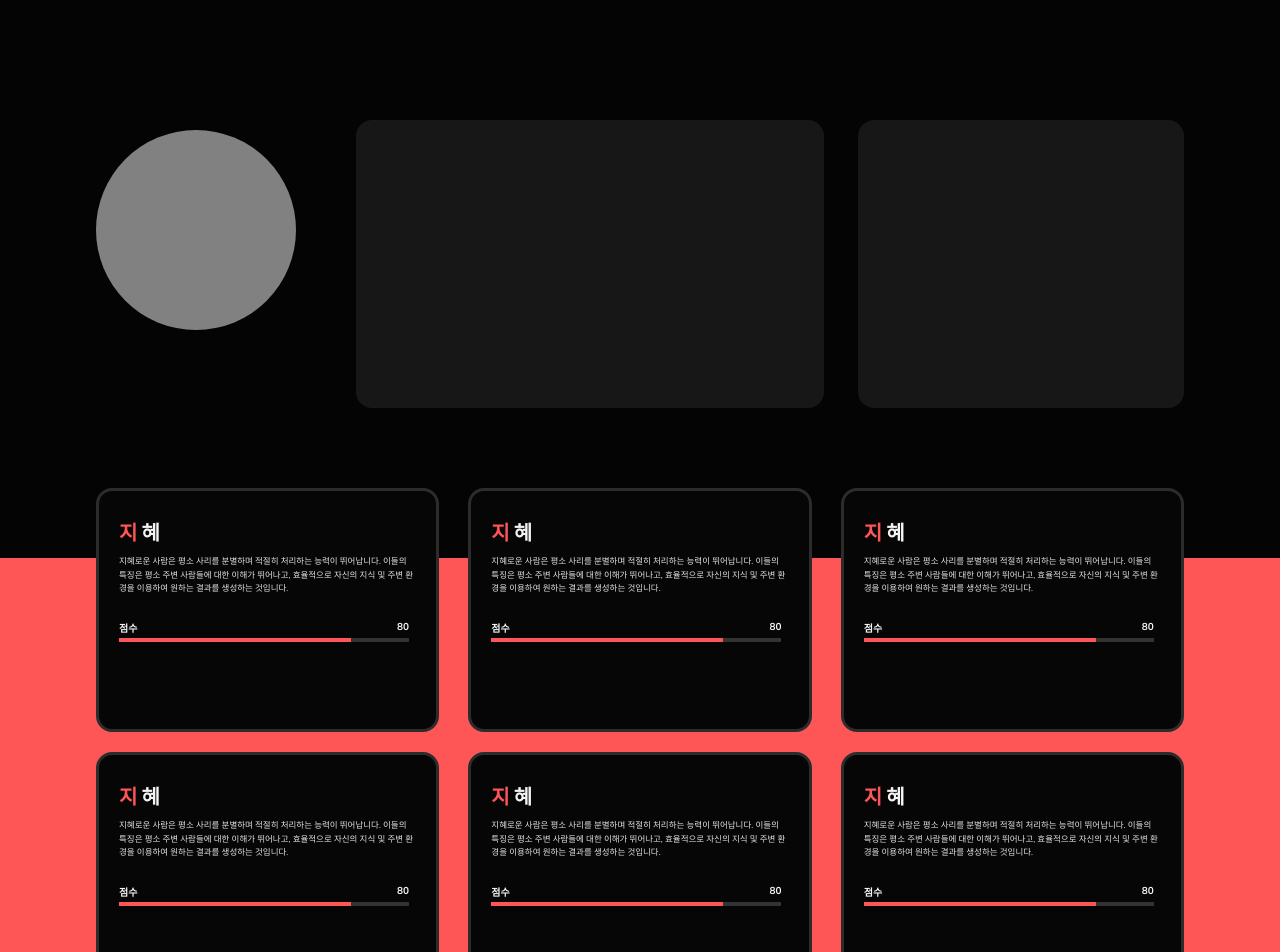
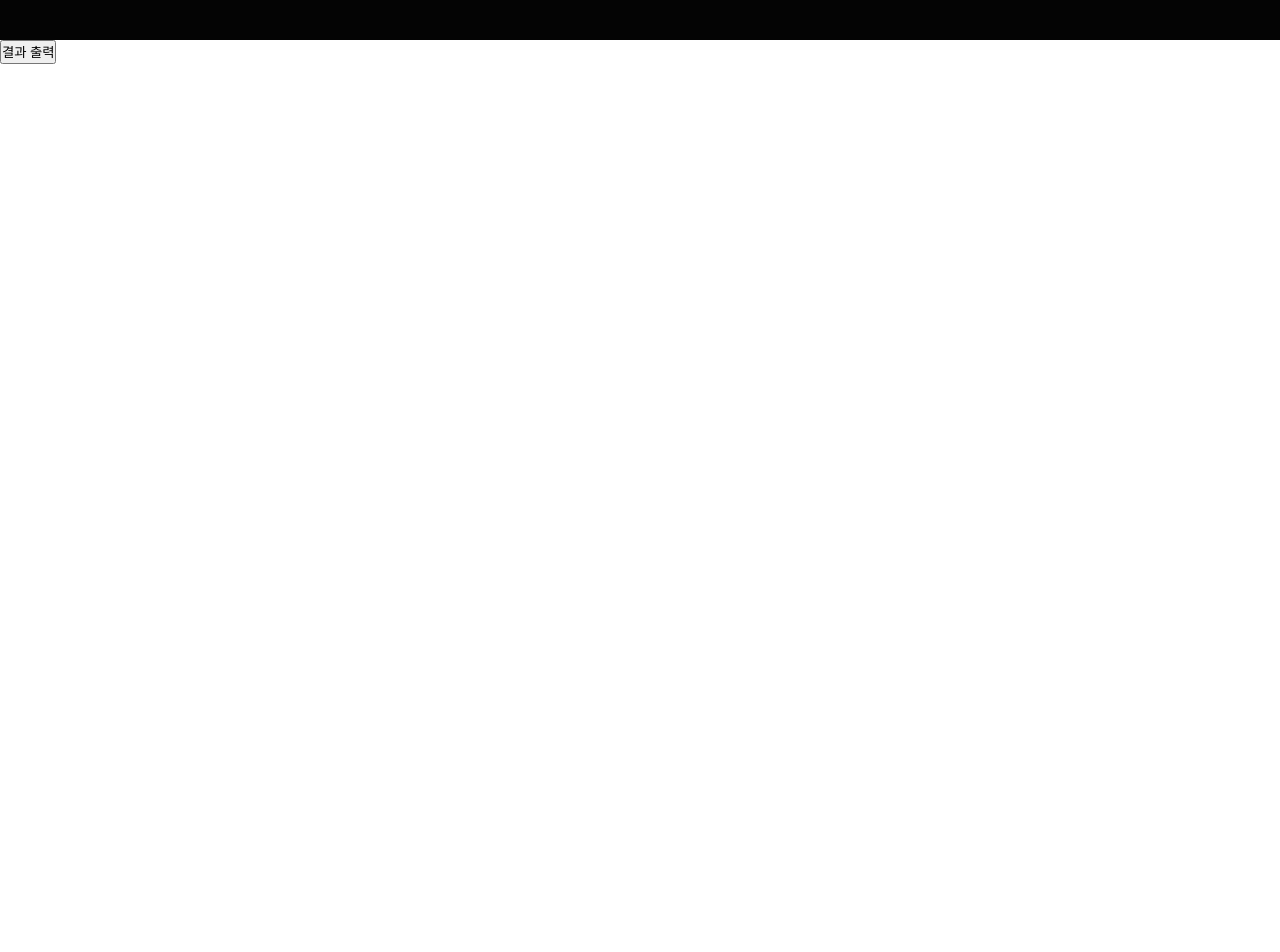
Before and after one commit to SiliconValleyInternship-2A22/Hackphaistus, a React (Create React App) app in the folder frontend/: page / in a window 1280 px wide. Shown: the part 1820-2772 px from the top of the page. After the commit the page ends 1884 px from the top, so only its background shows below. Built offline with nearby package versions, Linux system fonts and the light colour scheme.

Commit message:
Update Result.js, Upload.js
Create Skill result bar

```diff
--- a/frontend/package.json
+++ b/frontend/package.json
@@ -11,7 +11,7 @@
     "http-proxy-middleware": "^2.0.1",
     "react": "^17.0.2",
     "react-dom": "^17.0.2",
-    "react-scripts": "5.0.0",
+    "react-scripts": "^5.0.0",
     "seamless-scroll-polyfill": "^2.1.6",
     "smoothscroll-polyfill": "^0.4.4",
     "styled-components": "^5.3.3",
--- a/frontend/src/App.js
+++ b/frontend/src/App.js
@@ -10,9 +10,9 @@ const App = () => {
   return (
     <div>
       <Header/>
-      <Main />
-      <Upload />
-      <Result />
+      <Main/>
+      <Upload/>
+      <Result/>
     </div>
   );
 }
--- a/frontend/src/pages/Result.js
+++ b/frontend/src/pages/Result.js
@@ -1,17 +1,34 @@
-import React from 'react';
+import React, {useState, useEffect} from 'react';
+import axios from 'axios';
 import "../css/Result.css";
 import styled from 'styled-components';
 
-function Result(){
-
-    const statRange = styled.div`
-    width: 80%;
+const Result = () => {
+    const [result,setResult] = useState(null)
+    //const [result,setResult] = useState([78, 90, 61, 62, 86, 74]);
+    const StatRange = styled.div`
+    width: ${props => props.width}%;
     height: 100%;
-
     background-color: #FE5657;
 `;
+const getImg = () => {
+    axios.post("http://localhost:5000/api/printResult").then(response=>{
+      console.log(response.data);
+      setResult(response.data);
+    })
+  }
+
+
+    // useEffect (() => {
+    //     axios.post('http://localhost:5000/api/printResult').then(response=>{
+    //     console.log(response.data);
+    //     setResult(response.data);
+    //     console.log(result);
+    //     })},[result]);
 
     return(
+        <div>
+        {result==null ? <button onClick={getImg}>결과 출력</button>:
         <div className='defalutBGC3'>
             <div className='firstpart'>
                 <div className='resultImg'></div>
@@ -22,80 +39,80 @@ function Result(){
                 <div className='containerWrap'>
                     <div className='statContainer'>
                         <h3><span>지</span>혜</h3>
+                        <p>지혜로운 사람은 평소 사리를 분별하며 적절히 처리하는 능력이 뛰어납니다. 이들의
+                            특징은 평소 주변 사람들에 대한 이해가 뛰어나고, 효율적으로 자신의 지식 및 주변 환경을
+                            이용하여 원하는 결과를 생성하는 것입니다.</p>
+                        <div className='title'>
+                            <h4>점수</h4>
+                            <h4>{result[0]}</h4>
+                        </div>
+                        <div className='statBar'>
+                            <StatRange width={result[0]}/>
+                        </div>
+                    </div>
+                    <div className='statContainer'>
+                    <h3><span>매</span>력</h3>
                         <p> 지혜로운 사람은 평소 사리를 분별하며 적절히 처리하는 능력이 뛰어납니다. 이들의
                             특징은 평소 주변 사람들에 대한 이해가 뛰어나고, 효율적으로 자신의 지식 및 주변 환경을
                             이용하여 원하는 결과를 생성하는 것입니다.</p>
                         <div className='title'>
                             <h4>점수</h4>
-                            <h4>80</h4>
+                            <h4>{result[1]}</h4>
                         </div>
                         <div className='statBar'>
-                            <div className='statRange'></div>
+                            <StatRange width={result[1]}/>
                         </div>
                     </div>
                     <div className='statContainer'>
-                    <h3><span>지</span>혜</h3>
+                    <h3><span>통</span>솔<span>력</span></h3>
                         <p> 지혜로운 사람은 평소 사리를 분별하며 적절히 처리하는 능력이 뛰어납니다. 이들의
                             특징은 평소 주변 사람들에 대한 이해가 뛰어나고, 효율적으로 자신의 지식 및 주변 환경을
                             이용하여 원하는 결과를 생성하는 것입니다.</p>
                         <div className='title'>
                             <h4>점수</h4>
-                            <h4>80</h4>
+                            <h4>{result[2]}</h4>
                         </div>
                         <div className='statBar'>
-                            <div className='statRange'></div>
+                            <StatRange width={result[2]}/>
                         </div>
                     </div>
                     <div className='statContainer'>
-                    <h3><span>지</span>혜</h3>
+                    <h3><span>열</span>정</h3>
                         <p> 지혜로운 사람은 평소 사리를 분별하며 적절히 처리하는 능력이 뛰어납니다. 이들의
                             특징은 평소 주변 사람들에 대한 이해가 뛰어나고, 효율적으로 자신의 지식 및 주변 환경을
                             이용하여 원하는 결과를 생성하는 것입니다.</p>
                         <div className='title'>
                             <h4>점수</h4>
-                            <h4>80</h4>
+                            <h4>{result[3]}</h4>
                         </div>
                         <div className='statBar'>
-                            <div className='statRange'></div>
+                            <StatRange width={result[3]}/>
                         </div>
                     </div>
                     <div className='statContainer'>
-                    <h3><span>지</span>혜</h3>
+                    <h3><span>사</span>회<span>성</span></h3>
                         <p> 지혜로운 사람은 평소 사리를 분별하며 적절히 처리하는 능력이 뛰어납니다. 이들의
                             특징은 평소 주변 사람들에 대한 이해가 뛰어나고, 효율적으로 자신의 지식 및 주변 환경을
                             이용하여 원하는 결과를 생성하는 것입니다.</p>
                         <div className='title'>
                             <h4>점수</h4>
-                            <h4>80</h4>
+                            <h4>{result[4]}</h4>
                         </div>
                         <div className='statBar'>
-                            <div className='statRange'></div>
+                            <StatRange width={result[4]}/>
                         </div>
                     </div>
                     <div className='statContainer'>
-                    <h3><span>지</span>혜</h3>
+                    <h3><span>신</span>뢰<span>도</span></h3>
                         <p> 지혜로운 사람은 평소 사리를 분별하며 적절히 처리하는 능력이 뛰어납니다. 이들의
                             특징은 평소 주변 사람들에 대한 이해가 뛰어나고, 효율적으로 자신의 지식 및 주변 환경을
                             이용하여 원하는 결과를 생성하는 것입니다.</p>
                         <div className='title'>
                             <h4>점수</h4>
-                            <h4>80</h4>
+                            <h4>{result[5]}</h4>
                         </div>
                         <div className='statBar'>
-                            <div className='statRange'></div>
-                        </div>
-                    </div>
-                    <div className='statContainer'>
-                    <h3><span>지</span>혜</h3>
-                        <p> 지혜로운 사람은 평소 사리를 분별하며 적절히 처리하는 능력이 뛰어납니다. 이들의
-                            특징은 평소 주변 사람들에 대한 이해가 뛰어나고, 효율적으로 자신의 지식 및 주변 환경을
-                            이용하여 원하는 결과를 생성하는 것입니다.</p>
-                        <div className='title'>
-                            <h4>점수</h4>
-                            <h4>80</h4>
-                        </div>
-                        <div className='statBar'>
-                            <div className='statRange'></div>
+                            <StatRange width={result[5]}/>
                         </div>
                     </div>
                 </div>
@@ -105,6 +122,7 @@ function Result(){
                 <button className='saveBtn'>Save</button>
             </div>
         </div>
+}</div>
     );
 }
 
--- a/frontend/src/pages/Upload.js
+++ b/frontend/src/pages/Upload.js
@@ -3,9 +3,9 @@ import axios from 'axios';
 import "../css/Upload.css";
 
 function Upload(){
-
     const [img,setImg] = useState(null);
     const [fileUrl, setFileUrl] = useState(null);
+    //const [result,setResult] = useState([78, 90, 61, 62, 86, 74]);
     const uploadImg = (e) => {
       const currentFile = e.target.files[0];
       setImg(currentFile);
@@ -17,14 +17,9 @@ function Upload(){
       console.log(img);
       axios.post("http://localhost:5000/api/fileUpload", formData).then(response=>{
         console.log(response.data);
+        //setResult(response.data);
       })
       .catch(err=>{console.log('Failed to send img file to server');})
-    }
-
-    const getImg = () => {
-      axios.post("http://localhost:5000/api/printResult").then(response=>{
-        console.log(response.data);
-      })
     }
 
     return (
@@ -39,7 +34,6 @@ function Upload(){
             <label for="profile-upload" className='selectPic'>Select a picture</label>
             <input id="profile-upload" type="file" accept="image/*" style={{display:"none"}} onChange={uploadImg}/>
             <button onClick={postImg}>관상 보기</button>
-            <button onClick={getImg}>결과 출력</button>
         </div>
 
         <div className='rightPart'>
```
Also changed, not shown: 1 other file (tests, documents, lock files or other folders).
